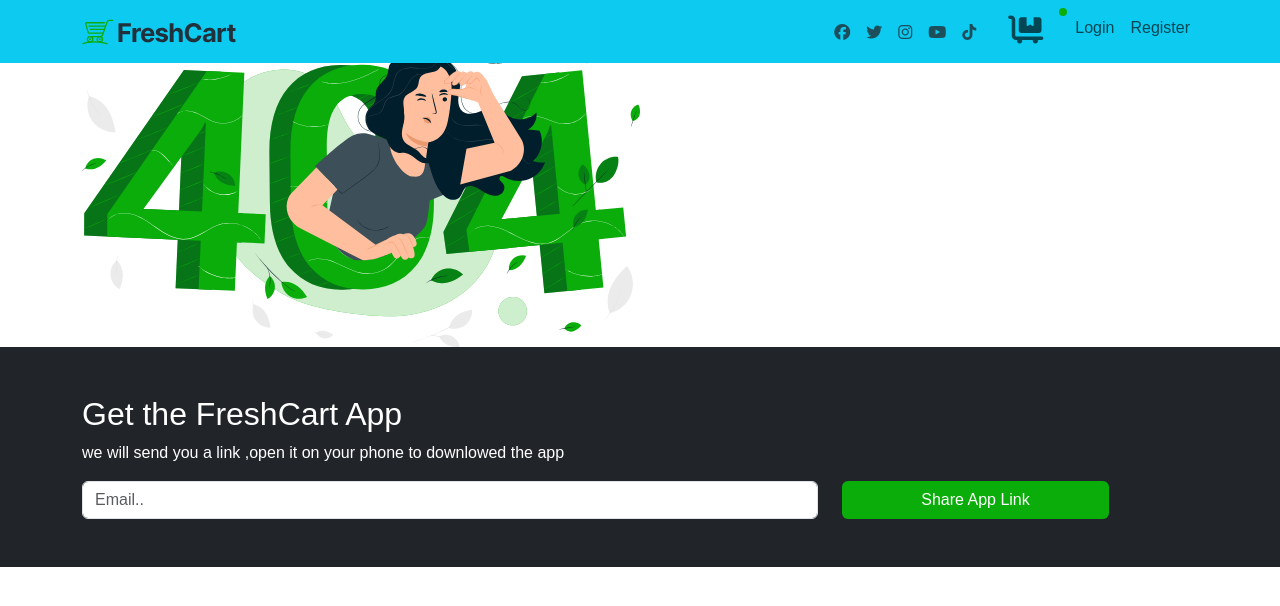
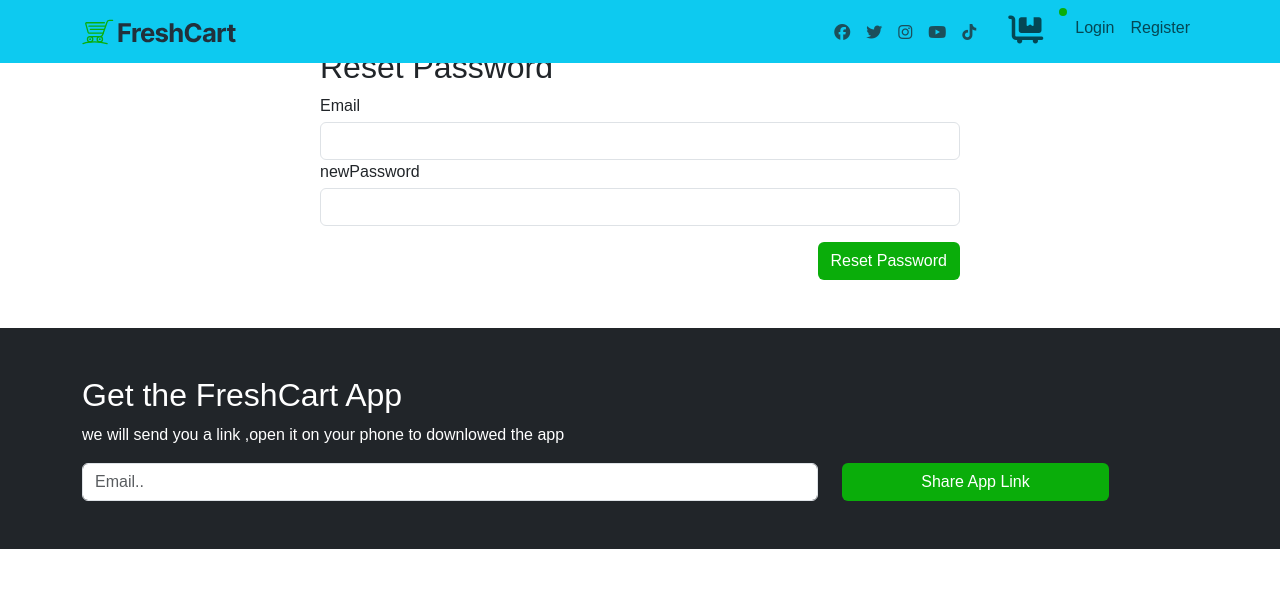
Before and after one commit to ahmedgoweda/finalproject, a React (Create React App) app: page /update-password in a window 1280 px wide. Shown: the top 606 px of the page. Built offline with nearby package versions, Linux system fonts and the light colour scheme; no server answers; a web font is replaced by a local one.

Commit message:
add reset password

```diff
--- a/src/App.jsx
+++ b/src/App.jsx
@@ -16,10 +16,12 @@ import React, { useContext, useEffect } from 'react';
 import ProductDetails from './components/ProductDetails/ProductDetails';
 import ProtectedRoutes from './components/protectedRoutes/protectedRoutes';
 import AllOrders from './components/AllOrders/AllOrders';
-
+import ForgotPassword from './components/ResetPassword/forgotPasswrod/forgotPasswrod';
+import VerifyCode from './components/ResetPassword/VerifyResetCode/VerifyCode';
+import UpdatePassword from './components/ResetPassword/SetNewPassword/UpdatePassword';
 
 function App() {
-  let { setToken } = useContext(TokenContext)
+  let { setToken } = useContext(TokenContext);
   const routes = createBrowserRouter([
     {
       path: '/',
@@ -27,28 +29,82 @@ function App() {
       children: [
         { index: true, element: <Home /> },
         { path: 'Home', element: <ProtectedRoutes> </ProtectedRoutes> },
-        { path: 'products', element: <ProtectedRoutes><Products /> </ProtectedRoutes> },
-        { path: 'cart', element: <ProtectedRoutes><Cart /> </ProtectedRoutes> },
-        { path: 'categories', element: <ProtectedRoutes><Categories /></ProtectedRoutes> },
-        { path: 'brands', element: <ProtectedRoutes><Brands /> </ProtectedRoutes> },
-        { path: 'AllOrders', element: <ProtectedRoutes><AllOrders /> </ProtectedRoutes> },
+        {
+          path: 'products',
+          element: (
+            <ProtectedRoutes>
+              <Products />{' '}
+            </ProtectedRoutes>
+          ),
+        },
+        {
+          path: 'cart',
+          element: (
+            <ProtectedRoutes>
+              <Cart />{' '}
+            </ProtectedRoutes>
+          ),
+        },
+        {
+          path: 'categories',
+          element: (
+            <ProtectedRoutes>
+              <Categories />
+            </ProtectedRoutes>
+          ),
+        },
+        {
+          path: 'brands',
+          element: (
+            <ProtectedRoutes>
+              <Brands />{' '}
+            </ProtectedRoutes>
+          ),
+        },
+        {
+          path: 'AllOrders',
+          element: (
+            <ProtectedRoutes>
+              <AllOrders />{' '}
+            </ProtectedRoutes>
+          ),
+        },
         { path: 'login', element: <Login /> },
         { path: 'register', element: <Regirster /> },
         { path: 'details/:id', element: <ProductDetails /> },
-        { path: 'Checkout', element: <ProtectedRoutes><Checkout/> </ProtectedRoutes>},
+        {
+          path: 'Checkout',
+          element: (
+            <ProtectedRoutes>
+              <Checkout />{' '}
+            </ProtectedRoutes>
+          ),
+        },
+        {
+          path: 'forgot-password',
+          element: <ForgotPassword />,
+        },
+        {
+          path: '/verifyCode',
+          element: <VerifyCode />,
+        },
+        {
+          path: '/update-password',
+          element: <UpdatePassword />,
+        },
+
         { path: '*', element: <NotFound /> },
       ],
     },
   ]);
 
   useEffect(() => {
-    if (localStorage.getItem("userToken") != null) {
-      setToken(localStorage.getItem("userToken"))
+    if (localStorage.getItem('userToken') != null) {
+      setToken(localStorage.getItem('userToken'));
     }
-  }, [])
+  }, []);
 
-  return <RouterProvider router={routes}></RouterProvider>
-
+  return <RouterProvider router={routes}></RouterProvider>;
 }
 
 export default App;
--- a/src/components/LogIn/LogIn.jsx
+++ b/src/components/LogIn/LogIn.jsx
@@ -5,20 +5,19 @@ import * as Yup from 'yup';
 import axios from 'axios';
 import { useFormik } from 'formik';
 import { TokenContext } from '../../context/Token';
-import ForgotPassword from '../forgotPasswrod/forgotPasswrod';
+import ForgotPassword from '../ResetPassword/forgotPasswrod/forgotPasswrod';
 import { Helmet } from 'react-helmet';
 
 export default function Login() {
   <Helmet>
     <title>Login page </title>
-  </Helmet>
+  </Helmet>;
 
-let [ForgotPassword]=useState('')
+  // let [ForgotPassword] = useState('');
   let navigate = useNavigate();
   const [errorMasseg, setErrorMassag] = useState('');
   const [isLoading, setIsLoading] = useState(false);
-  let { setToken } = useContext(TokenContext)
-
+  let { setToken } = useContext(TokenContext);
 
   async function callLogin(reqBody) {
     setErrorMassag('');
@@ -30,14 +29,13 @@ let [ForgotPassword]=useState('')
         setErrorMassag(err.response.data.message);
       });
 
-
     if (data.message == 'success') {
       localStorage.setItem('userToken', data.token);
-      setToken(data.token)
+      setToken(data.token);
       navigate('/');
     }
   }
-
+  const forgotPassword = () => {};
   const validationSchema = Yup.object({
     email: Yup.string().email('email not valid').required('email is requierd'),
     password: Yup.string()
@@ -55,7 +53,6 @@ let [ForgotPassword]=useState('')
   });
 
   return (
-    <>
     <div className="w-50 mx-auto my-5">
       <h2>Login Now</h2>
       {errorMasseg ? (
@@ -77,9 +74,7 @@ let [ForgotPassword]=useState('')
             autoComplete="username"
           />
           {LoginForm.errors.email && LoginForm.touched.email ? (
-              <div className="alert alert-danger">
-                {LoginForm.errors.email}{' '}
-              </div>
+            <div className="alert alert-danger">{LoginForm.errors.email} </div>
           ) : null}
         </div>
         <div className="form-group">
@@ -102,15 +97,21 @@ let [ForgotPassword]=useState('')
             </div>
           ) : null}
         </div>
-          <div className='d-flex' >
+        <div className="d-flex">
           <button className="d-block ms-auto btn bg-main text-white mt-3 ">
             {isLoading ? <i className="fa fa-spinner fa-spin"></i> : 'login'}
           </button>
-
         </div>
-          {/* <button type='Submit' onSubmit={ForgotPassword} className="d-block ms-auto btn bg-main text-white mt-3" ons>forgotPassword</button> */}
+        <button
+          type="button"
+          className="d-block ms-auto btn bg-main text-white mt-3"
+          onClick={() => {
+            navigate('/forgot-password');
+          }}
+        >
+          forgotPassword
+        </button>
       </form>
     </div>
-    </>
   );
 }
--- /dev/null
+++ b/src/components/ResetPassword/SetNewPassword/UpdatePassword.jsx
@@ -0,0 +1,111 @@
+import React, { useContext, useState } from 'react';
+import { useNavigate } from 'react-router-dom';
+import * as Yup from 'yup';
+import axios from 'axios';
+import { useFormik } from 'formik';
+
+import { Helmet } from 'react-helmet';
+
+export default function UpdatePassword() {
+  <Helmet>
+    <title>Update password </title>
+  </Helmet>;
+
+  // let [ForgotPassword] = useState('');
+  let navigate = useNavigate();
+  const [errorMasseg, setErrorMassag] = useState('');
+  const [isLoading, setIsLoading] = useState(false);
+
+  async function callResetPassword(reqBody) {
+    setErrorMassag('');
+    setIsLoading(true);
+    let data = await axios
+      .put('https://ecommerce.routemisr.com/api/v1/auth/resetPassword', reqBody)
+      .catch((err) => {
+        setIsLoading(false);
+        setErrorMassag(err.response.data.message);
+      });
+    console.log(data);
+    setIsLoading(false);
+
+    if (data.statusText == 'OK') {
+      navigate('/login');
+    }
+  }
+  const validationSchema = Yup.object({
+    email: Yup.string().email('email not valid').required('email is requierd'),
+    newPassword: Yup.string()
+      .matches(/^[A-Z][a-z0-9]{5,10}$/, 'Invalid password')
+      .required('Password required'),
+  });
+
+  const ResetPasswordForm = useFormik({
+    initialValues: {
+      email: '',
+      newPassword: '',
+    },
+    validationSchema,
+    onSubmit: callResetPassword,
+  });
+
+  return (
+    <div className="w-50 mx-auto my-5">
+      <h2>Reset Password</h2>
+      {errorMasseg ? (
+        <div className="alert alert-danger">{errorMasseg} </div>
+      ) : null}
+      <form onSubmit={ResetPasswordForm.handleSubmit} className="">
+        <div className="form-group">
+          <label htmlFor="email" className="mb-1">
+            Email
+          </label>
+          <input
+            type="email"
+            id="email"
+            name="email"
+            value={ResetPasswordForm.values.email}
+            className="form-control"
+            onChange={ResetPasswordForm.handleChange}
+            onBlur={ResetPasswordForm.handleBlur}
+            autoComplete="username"
+          />
+          {ResetPasswordForm.errors.email && ResetPasswordForm.touched.email ? (
+            <div className="alert alert-danger">
+              {ResetPasswordForm.errors.email}{' '}
+            </div>
+          ) : null}
+        </div>
+        <div className="form-group">
+          <label htmlFor="newPassword" className="mb-1">
+            newPassword
+          </label>
+          <input
+            type="password"
+            id="newPassword"
+            name="newPassword"
+            value={ResetPasswordForm.values.newPassword}
+            className="form-control"
+            onChange={ResetPasswordForm.handleChange}
+            onBlur={ResetPasswordForm.handleBlur}
+            autoComplete="newPassword"
+          />
+          {ResetPasswordForm.errors.newPassword &&
+          ResetPasswordForm.touched.newPassword ? (
+            <div className="alert alert-danger">
+              {ResetPasswordForm.errors.newPassword}{' '}
+            </div>
+          ) : null}
+        </div>
+        <div className="d-flex ">
+          <button className="d-block ms-auto btn bg-main text-white mt-3 ">
+            {isLoading ? (
+              <i className="fa fa-spinner fa-spin"></i>
+            ) : (
+              'Reset Password'
+            )}
+          </button>
+        </div>
+      </form>
+    </div>
+  );
+}
--- /dev/null
+++ b/src/components/ResetPassword/VerifyResetCode/VerifyCode.jsx
@@ -0,0 +1,78 @@
+import React, { useState } from 'react';
+import { useNavigate } from 'react-router-dom';
+
+function VerifyCode() {
+  const [resetCode, setCode] = useState('');
+  const [success, setSuccess] = useState(false);
+  const [isLoading, setIsLoading] = useState(false);
+
+  let navigate = useNavigate();
+  const handleSubmit = async (e) => {
+    console.log(e);
+    setIsLoading(true);
+    // return;
+    // e.preventDefault();
+    // navigate('/');
+    try {
+      // Send a request to your backend to handle the password reset
+      const response = await fetch(
+        'https://ecommerce.routemisr.com/api/v1/auth/verifyResetCode',
+        {
+          method: 'POST',
+          headers: {
+            'Content-Type': 'application/json',
+          },
+          body: JSON.stringify({ resetCode }),
+        }
+      );
+      setIsLoading(false);
+
+      if (response.ok) {
+        // alert('Password reset email sent!');
+        setSuccess('Great,please update your password now');
+        navigate('/update-password');
+      } else {
+        const data = await response.json();
+        alert(data.message || 'Something went wrong!');
+      }
+    } catch (error) {
+      console.error('Error:', error);
+    }
+  };
+
+  return (
+    <div className="w-75 m-auto mt-5">
+      <h2>Forgot Password</h2>
+
+      {success ? <div className="alert alert-success">{success} </div> : null}
+      <form>
+        <div className="form-group mt-5">
+          <label>Code:</label>
+          <input
+            className="form-control"
+            onChange={(e) => {
+              setCode(e.target.value);
+            }}
+            type="text"
+            required
+          />
+        </div>
+        <div className="d-flex ">
+          <button
+            onClick={(e) => handleSubmit(e.target.value)}
+            type="button"
+            className="d-block ms-auto btn bg-main text-white mt-3 "
+          >
+            {isLoading ? (
+              <i className="fa fa-spinner fa-spin"></i>
+            ) : (
+              'Reset Password'
+            )}
+          </button>
+        </div>
+      </form>
+    </div>
+  );
+}
+
+export default VerifyCode;
--- /dev/null
+++ b/src/components/ResetPassword/forgotPasswrod/forgotPasswrod.jsx
@@ -0,0 +1,69 @@
+import React, { useState } from 'react';
+import { useNavigate } from 'react-router-dom';
+
+function ForgotPassword() {
+  const [email, setEmail] = useState('');
+  const [success, setSuccess] = useState(false);
+
+  let navigate = useNavigate();
+  const handleSubmit = async (e) => {
+    console.log(e);
+    // return;
+    // e.preventDefault();
+    // navigate('/');
+    try {
+      // Send a request to your backend to handle the password reset
+      const response = await fetch(
+        'https://ecommerce.routemisr.com/api/v1/auth/forgotPasswords',
+        {
+          method: 'POST',
+          headers: {
+            'Content-Type': 'application/json',
+          },
+          body: JSON.stringify({ email }),
+        }
+      );
+      console.log(response);
+      if (response.ok) {
+        // alert('Password reset email sent!');
+        setSuccess('Reset code sent,please check your mail');
+        navigate('/verifyCode');
+      } else {
+        const data = await response.json();
+        alert(data.message || 'Something went wrong!');
+      }
+    } catch (error) {
+      console.error('Error:', error);
+    }
+  };
+
+  return (
+    <div className="w-75 m-auto mt-5">
+      <h2 className="mt-5">Forgot Password</h2>
+
+      {success ? <div className="alert alert-success">{success} </div> : null}
+      <form>
+        <div className="form-group mt-5">
+          <label>Email:</label>
+          <input
+            className="form-control"
+            onChange={(e) => {
+              setEmail(e.target.value);
+            }}
+            type="email"
+            required
+          />
+        </div>
+        <button
+          className="d-block ms-auto btn bg-main text-white mt-3"
+          onClick={(e) => handleSubmit(e.target.value)}
+          type="button"
+        >
+          Reset Password
+        </button>
+      </form>
+    </div>
+  );
+}
+
+export default ForgotPassword;
--- a/src/components/forgotPasswrod/forgotPasswrod.jsx
+++ /dev/null
@@ -1,53 +0,0 @@
-import React, { useState } from 'react';
-import { useNavigate } from 'react-router-dom';
-
-
-async function ForgotPassword() {
-  const [email, setEmail] = useState('');
-  let navigate = useNavigate();
-  const handleSubmit = async (e) => {
-    e.preventDefault();
-    navigate('/');
-    try {
-      // Send a request to your backend to handle the password reset
-      const {response} = await fetch('https://ecommerce.routemisr.com/api/v1/auth/forgotPasswords', {
-        method: 'POST',
-        headers: {
-          'Content-Type': 'application/json',
-        },
-        body: JSON.stringify({ email }),
-      });
-
-
-      if (response.ok) {
-
-        alert('Password reset email sent!');
-      } else {
-        const data = await response.json();
-        alert(data.message || 'Something went wrong!');
-      }
-    } catch (error) {
-      console.error('Error:', error);
-    }
-  };
-
-  return (
-    <div>
-      <h2>Forgot Password</h2>
-      <form onSubmit={handleSubmit}>
-        <div>
-          <label>Email:</label>
-          <input
-            type="email"
-            value={email}
-            onChange={(e) => setEmail(e.target.value)}
-            required
-          />
-        </div>
-        <button type="submit">Reset Password</button>
-      </form>
-    </div>
-  );
-}
-
-export default ForgotPassword;
```
Lines whose indentation alone changed are shown as unchanged.
